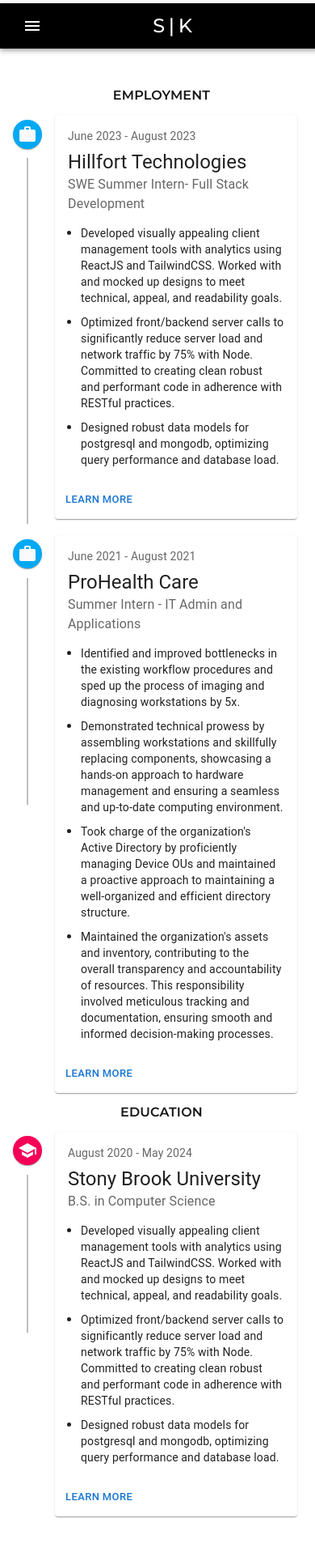
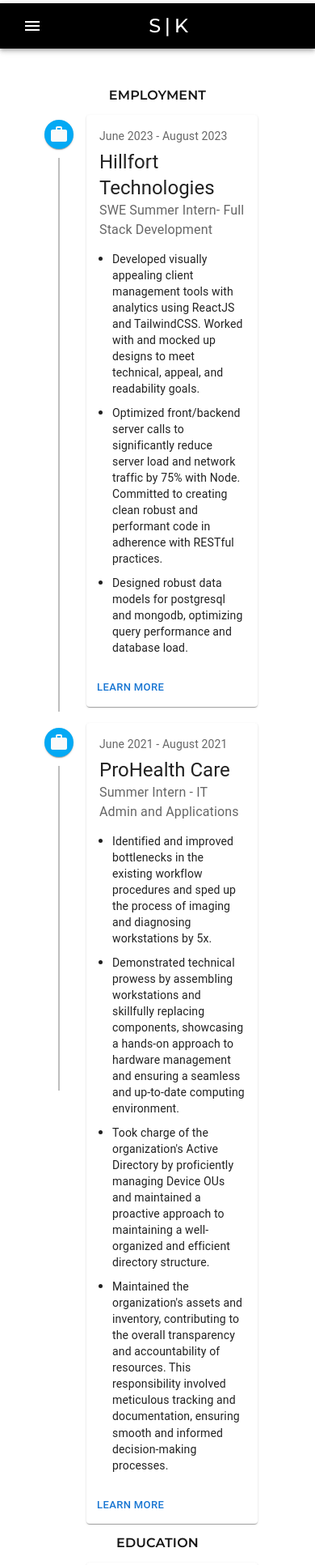
Before and after one commit to WebSaketh/sakethkotagir-web-v2, a Next.js app: page /resume in a window 390 px wide. Shown: the top 1933 px of the page at 81% size. Built offline with nearby package versions, Linux system fonts and the light colour scheme.

Commit message:
min size fix for mobile

```diff
--- a/src/app/components/basictimeline.tsx
+++ b/src/app/components/basictimeline.tsx
@@ -32,7 +32,7 @@
             sx={{
               display: "flex",
               flexDirection: "column",
-              minWidth: 300,
+              // minWidth: 300,
               maxWidth: 700,
             }}
           >
@@ -40,7 +40,7 @@
               sx={{
                 display: "flex",
                 flexDirection: "column",
-                minWidth: 300,
+                // minWidth: 300,
                 maxWidth: 700,
               }}
             >
@@ -99,7 +99,7 @@
             sx={{
               display: "flex",
               flexDirection: "column",
-              minWidth: 300,
+              // minWidth: 300,
               maxWidth: 700,
             }}
           >
@@ -107,7 +107,7 @@
               sx={{
                 display: "flex",
                 flexDirection: "column",
-                minWidth: 300,
+                // minWidth: 300,
                 maxWidth: 700,
               }}
             >
--- a/src/app/components/educationtimeline.tsx
+++ b/src/app/components/educationtimeline.tsx
@@ -32,7 +32,7 @@
             sx={{
               display: "flex",
               flexDirection: "column",
-              minWidth: 300,
+              // minWidth: 300,
               maxWidth: 700,
             }}
           >
@@ -40,7 +40,7 @@
               sx={{
                 display: "flex",
                 flexDirection: "column",
-                minWidth: 300,
+                // minWidth: 300,
                 maxWidth: 700,
               }}
             >
--- a/src/app/contact/page.tsx
+++ b/src/app/contact/page.tsx
@@ -32,12 +32,12 @@
                 sx={{
                   height: {
                     xs: "300px",
-                    sm: "400px",
+                    sm: "300px",
                     md: "150px",
                   },
                   width: {
                     xs: "300px",
-                    sm: "400px",
+                    sm: "300px",
                     md: "150px",
                   },
                   padding: "20px",
```
